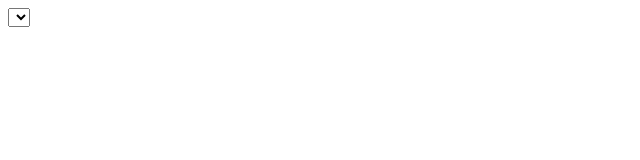
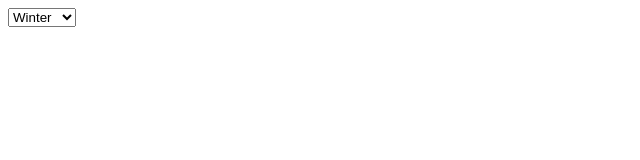
Before and after one commit to jaredshane/Seasonal-Sales, a plain HTML site: page index.html in a window 1280 px wide. Shown: the full height of the page, 0-640 px from the left. Drawn offline with Linux system fonts and the light colour scheme.

Commit message:
added select options

```diff
--- a/index.html
+++ b/index.html
@@ -6,6 +6,9 @@
 </head>
 <body>
   <select class="" name="">
+    <option value="winter">Winter</option>
+    <option value="autumn">Autumn</option>
+    <option value="spring">Spring</option>
 
   </select>
 
```
